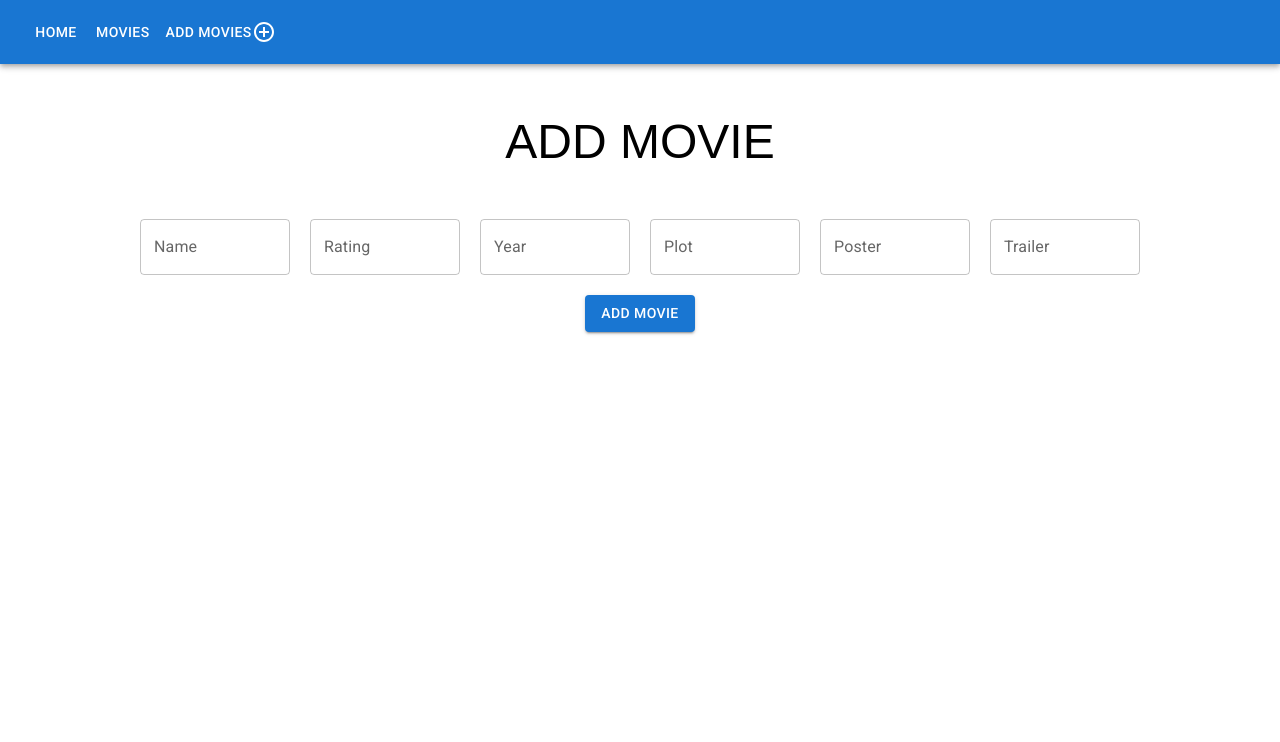
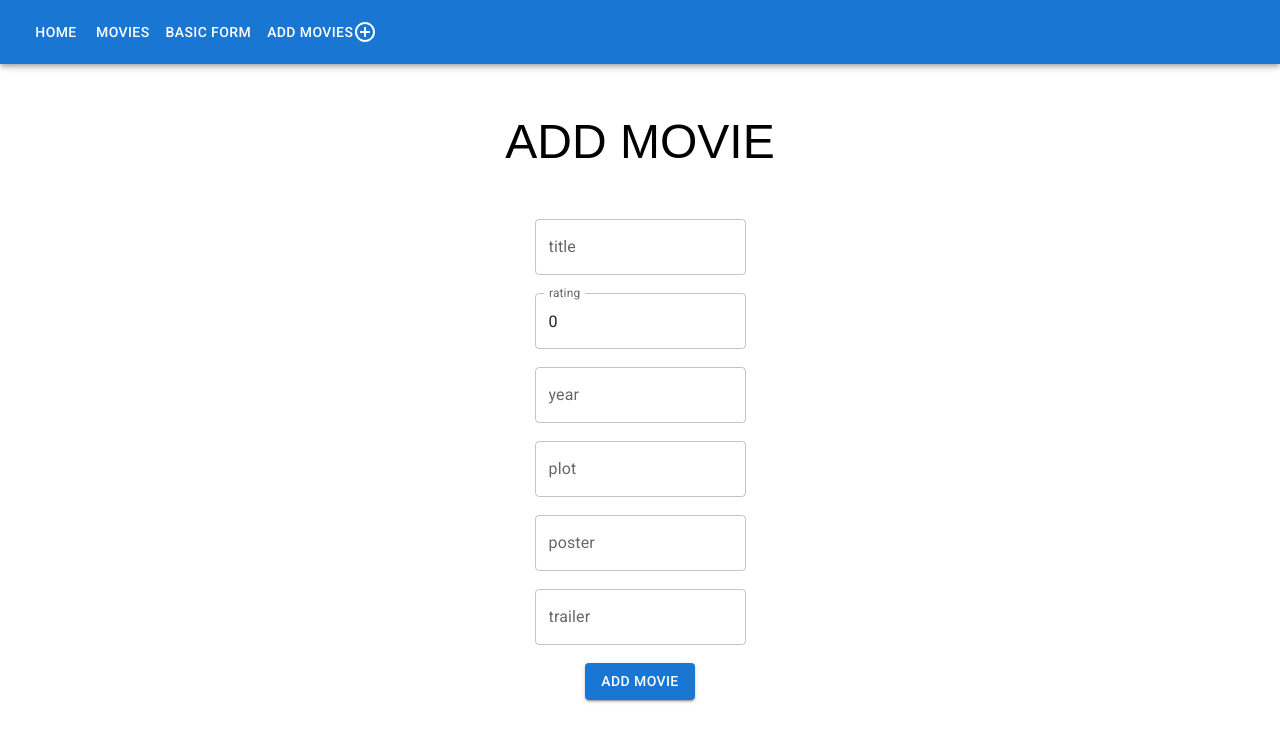
Before and after one commit to eunicedhivya/movie-listing, a React (Create React App) app: page /add in a window 1280 px wide. Shown: the top 742 px of the page. Built offline with nearby package versions, Linux system fonts and the light colour scheme.

Commit message:
Add Formik, Yup Validation to Add Movies Page

```diff
--- a/package.json
+++ b/package.json
@@ -10,11 +10,13 @@
     "@testing-library/jest-dom": "^5.16.1",
     "@testing-library/react": "^12.1.2",
     "@testing-library/user-event": "^13.5.0",
+    "formik": "^2.2.9",
     "react": "^17.0.2",
     "react-dom": "^17.0.2",
     "react-router-dom": "^5.3.0",
     "react-scripts": "5.0.0",
-    "web-vitals": "^2.1.2"
+    "web-vitals": "^2.1.2",
+    "yup": "^0.32.11"
   },
   "scripts": {
     "start": "react-scripts start",
--- a/src/App.js
+++ b/src/App.js
@@ -8,6 +8,7 @@ import MovieDetails from './pages/MovieDetails';
 import AddMovies from "./pages/AddMovies";
 import EditMovies from "./pages/EditMovies";
 import Notfound from './pages/Notfound';
+import BasicForm from './components/BasicForm';
 import AddCircleOutlineIcon from '@mui/icons-material/AddCircleOutline';
 import HomeIcon from '@mui/icons-material/Home';
 import AppBar from '@mui/material/AppBar';
@@ -29,6 +30,7 @@ function App() {
             <Box>
               <Button color="inherit" onClick={()=>history.push('/')}>Home</Button>
               <Button color="inherit" onClick={()=>history.push('/movies')}>Movies</Button>
+              <Button color="inherit" onClick={()=>history.push('/basic-form')}>Basic Form</Button>
             </Box>
             <Button color="inherit" onClick={()=>history.push('/add')}>Add Movies <AddCircleOutlineIcon /></Button>
           </Toolbar>
@@ -48,6 +50,7 @@ function App() {
           <EditMovies />
         </Route>
         <Route path="/movies"> <Movie /> </Route>
+        <Route path="/basic-form"> <BasicForm /> </Route>
         <Route path="/colorbox"> <Colorbox /> </Route>
         <Route exact path="/"> <Home /> </Route>
         <Route path="**"> <Notfound /> </Route>
--- /dev/null
+++ b/src/components/BasicForm.js
@@ -0,0 +1,65 @@
+import * as Yup from 'yup';
+import { useFormik } from 'formik';
+
+
+function BasicForm() {
+    const formValidationSchema = Yup.object({
+        email: Yup.string()
+        .required("Pls fill email")
+        .matches(/^[A-Z0-9._%+-]+@[A-Z0-9.-]+\.[A-Z]{2,4}$/i, "Not a Valid Email"),
+        password: Yup.string().min(8, "Min 8 char").max(12, "max 12 char")
+    })
+    const validateForm = (values) => {
+        console.log("validate", values);
+        const errors = {}
+
+        if (!values.email) {
+            errors.email = 'Required';
+        } else if (!/^[A-Z0-9._%+-]+@[A-Z0-9.-]+\.[A-Z]{2,4}$/i. test(values.email)) {
+            errors.email = 'Invalid email address';
+        }
+
+        if(values.password.length < 8 ){
+            errors.password = "Please password min 8 char"
+        }if(values.password.length > 12){
+            errors.password = "Pls add keep pass max 12 char"
+        }
+
+        console.log(errors);
+        return errors;
+    }
+    const formik = useFormik({
+        initialValues: {
+            email: '',
+            password: '',
+        },
+        validationSchema: formValidationSchema,
+        // validate: validateForm,
+        onSubmit : (values) => {
+            console.log("onSubmit", values);
+        }
+    })
+    return (
+        <form onSubmit={formik.handleSubmit}>
+            <input value={formik.values.email} type="email" name="email" placeholder="Email"
+            onChange={formik.handleChange}
+            onBlur={formik.handleBlur} />
+            {formik.errors.email && formik.touched.email
+             ? formik.errors.email
+             : ""
+            }
+            <br />
+            <input value={formik.values.password} type="password" name="password" placeholder="Password"
+            onChange={formik.handleChange}
+            onBlur={formik.handleBlur} />
+            {formik.errors.password && formik.touched.password
+             ? formik.errors.password
+             : ""
+            }
+            <br />
+            <button type="submit">Submit</button>
+        </form>
+    )
+}
+
+export default BasicForm;
--- a/src/pages/AddMovies.js
+++ b/src/pages/AddMovies.js
@@ -2,7 +2,9 @@
 import { useState } from 'react';
 import Button from '@mui/material/Button';
 import TextField from '@mui/material/TextField';
-import { useHistory } from 'react-router-dom'
+import { useHistory } from 'react-router-dom';
+import * as Yup from 'yup';
+import { useFormik } from 'formik';
 
 function AddMovies({movieList, setMovieList}){
     const history = useHistory()
@@ -18,30 +20,82 @@ function AddMovies({movieList, setMovieList}){
 
     const { title, year, rating, plot, poster, trailer } = newMovie;
 
-    const onInputChange = (e) => {
-      setNewMovie({...newMovie, [e.target.name]: e.target.value})
-    }
+    // const onInputChange = (e) => {
+    //   setNewMovie({...newMovie, [e.target.name]: e.target.value})
+    // }
 
     const url = "https://618fa735f6bf4500174849a5.mockapi.io/movies/"
-    const onSubmit = (e) => {
-      e.preventDefault();
-      console.log(newMovie);
+    // const onSubmit = (e) => {
+    //   e.preventDefault();
+    //   console.log(newMovie);
+    //   fetch(url, {method: "POST", headers: {
+    //             'Content-Type': 'application/json',
+    //             "Access-Control-Allow-Origin" : "*",
+    //             "Access-Control-Allow-Credentials" : true
+    //         }, body: JSON.stringify(newMovie)})
+    //     .then(data => data.json())
+    //     .then(data => {
+    //         console.log('Success:', data);
+    //         history.push("/movies");
+    //     })
+
+    // };
+    const formValidationSchema = Yup.object({
+        title: Yup
+          .string()
+          .required('  Title is required'),
+        rating: Yup
+          .number()
+          .min(1)
+          .max(10)
+          .required('  Rating is required'),
+        year: Yup
+          .string()
+          .min(1)
+          .max(4)
+          .required('  Year is required'),
+        plot: Yup
+          .string()
+          .min(20)
+          .max(140)
+          .required('  Plot is required'),
+        poster: Yup
+          .string()
+          .min(4)
+          .required('  Poster url is required'),
+        trailer: Yup
+          .string()
+          .min(4)
+          .required('  Trailer url is required')
+    })
+    const formik = useFormik({
+        initialValues: {
+            title: '',
+            rating: '0',
+            year: '',
+            plot: '',
+            poster: '',
+            trailer: '',
+        },
+        validationSchema: formValidationSchema,
+        onSubmit : (values) => {
+            console.log("onSubmit", values);
             fetch(url, {method: "POST", headers: {
                 'Content-Type': 'application/json',
                 "Access-Control-Allow-Origin" : "*",
                 "Access-Control-Allow-Credentials" : true
-            }, body: JSON.stringify(newMovie)})
+            }, body: JSON.stringify(values)})
           .then(data => data.json())
           .then(data => {
               console.log('Success:', data);
               history.push("/movies");
           })
-
-    };
+        }
+    })
     return (
         <section className='form-section'>
           <h1>Add Movie</h1>
-        <div className='forms'>
+        {/* <div className='forms'>
               <TextField label="Name" variant="outlined" type="text" placeholder='Name' name="title" onChange={e => onInputChange(e)} value={title} />
               <TextField label="Rating" variant="outlined" type="text" placeholder='Rating' name="rating" onChange={e => onInputChange(e)} value={rating} />
               <TextField label="Year" variant="outlined" type="text" placeholder='Year' name="year" onChange={e => onInputChange(e)} value={year} />
@@ -50,7 +104,53 @@ function AddMovies({movieList, setMovieList}){
               <TextField label="Trailer" variant="outlined" type="text" placeholder='Trailer' name="trailer" onChange={e => onInputChange(e)} value={trailer}  />
         </div>
 
-        <Button variant="contained" onClick={(e) => onSubmit(e)}>Add Movie</Button>
+        <Button variant="contained" onClick={(e) => onSubmit(e)}>Add Movie</Button> */}
+        <form onSubmit={formik.handleSubmit}>
+            <TextField label="title" value={formik.values.title} variant="outlined" type="text" name="title" onChange={formik.handleChange}
+            onBlur={formik.handleBlur} error={formik.touched.title && Boolean(formik.errors.title)}/>
+            {formik.errors.title && formik.touched.title
+             ? formik.errors.title
+             : ""
+            }<br /><br />
+
+            <TextField label="rating" value={formik.values.rating} variant="outlined" type="text" name="rating" onChange={formik.handleChange}
+            onBlur={formik.handleBlur} error={formik.touched.rating && Boolean(formik.errors.rating)}/>
+            {formik.errors.rating && formik.touched.rating
+             ? formik.errors.rating
+             : ""
+            }<br /><br />
+
+            <TextField label="year" value={formik.values.year} variant="outlined" type="text" name="year" onChange={formik.handleChange}
+            onBlur={formik.handleBlur} error={formik.touched.year && Boolean(formik.errors.year)}/>
+            {formik.errors.year && formik.touched.year
+             ? formik.errors.year
+             : ""
+            }<br /><br />
+
+            <TextField label="plot" value={formik.values.plot} variant="outlined" type="text" name="plot" onChange={formik.handleChange}
+            onBlur={formik.handleBlur} error={formik.touched.plot && Boolean(formik.errors.plot)}/>
+            {formik.errors.plot && formik.touched.plot
+             ? formik.errors.plot
+             : ""
+            }<br /><br />
+
+            <TextField label="poster" value={formik.values.poster} variant="outlined" type="text" name="poster" onChange={formik.handleChange}
+            onBlur={formik.handleBlur} error={formik.touched.poster && Boolean(formik.errors.poster)}/>
+            {formik.errors.poster && formik.touched.poster
+             ? formik.errors.poster
+             : ""
+            }<br /><br />
+
+            <TextField label="trailer" value={formik.values.trailer} variant="outlined" type="text" name="trailer" onChange={formik.handleChange}
+            onBlur={formik.handleBlur} error={formik.touched.trailer && Boolean(formik.errors.trailer)}/>
+            {formik.errors.trailer && formik.touched.trailer
+             ? formik.errors.trailer
+             : ""
+            }<br /><br />
+
+            <Button variant="contained" type="submit">Add Movie</Button>
+        </form>
+
       </section>
     )
 }
--- a/src/pages/EditMovies.js
+++ b/src/pages/EditMovies.js
@@ -3,6 +3,8 @@ import { useState, useEffect } from 'react';
 import Button from '@mui/material/Button';
 import TextField from '@mui/material/TextField';
 import { useParams, useHistory } from 'react-router-dom'
+import * as Yup from 'yup';
+import { useFormik } from 'formik'
 
   function EditMovies(){
 
--- a/src/pages/MovieDetails.js
+++ b/src/pages/MovieDetails.js
@@ -55,7 +55,7 @@ function MovieDetails() {
             </div>
         </div>
             <p>Rating: <Icon>star</Icon> {moviedetails.rating} | Year: {moviedetails.year}</p>
-            <iframe width="560" height="315" src={moviedetails.trailer} title="YouTube video player" frameborder="0" allow="accelerometer; autoplay; clipboard-write; encrypted-media; gyroscope; picture-in-picture" allowfullscreen></iframe>
+            <iframe width="100%" height="315" src={moviedetails.trailer} title="YouTube video player" frameborder="0" allow="accelerometer; autoplay; clipboard-write; encrypted-media; gyroscope; picture-in-picture" allowfullscreen></iframe>
 
             <p>{moviedetails.plot}</p>
 
```
Also changed, not shown: 1 other file (tests, documents, lock files or other folders). Lines whose indentation alone changed are shown as unchanged.
